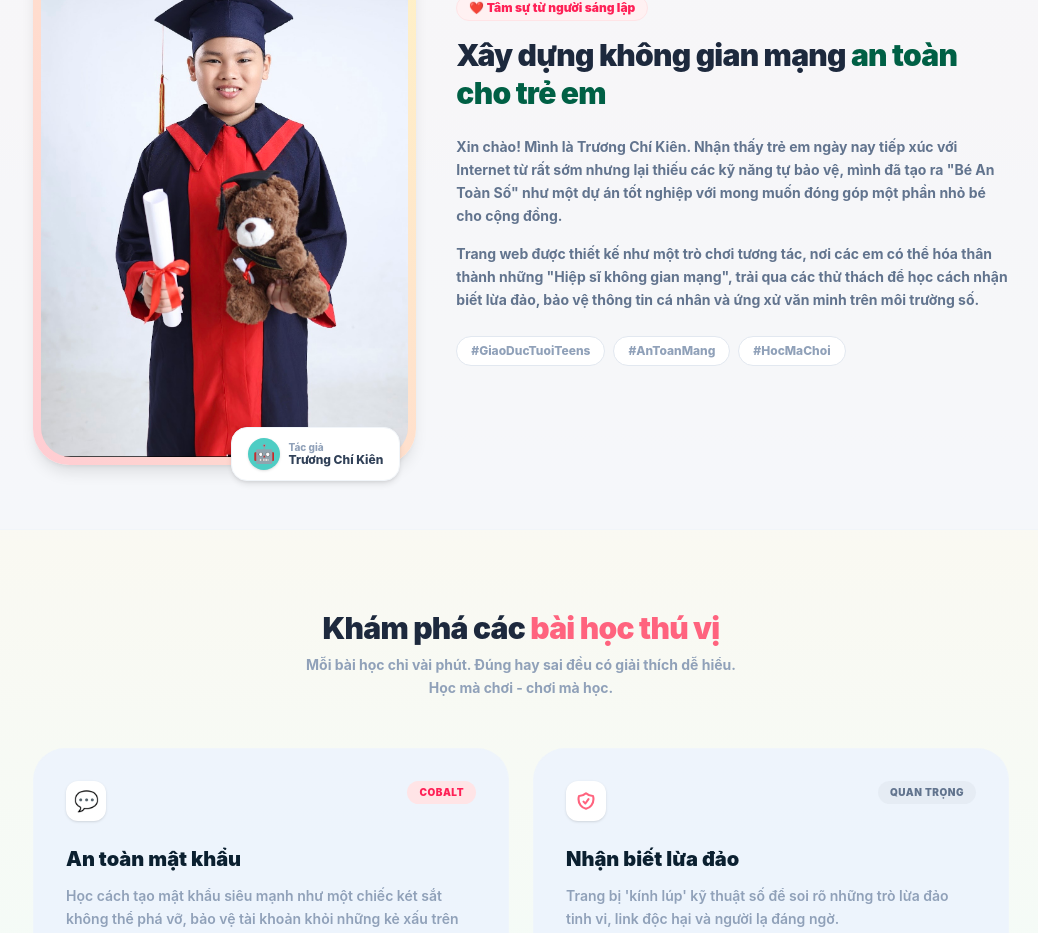
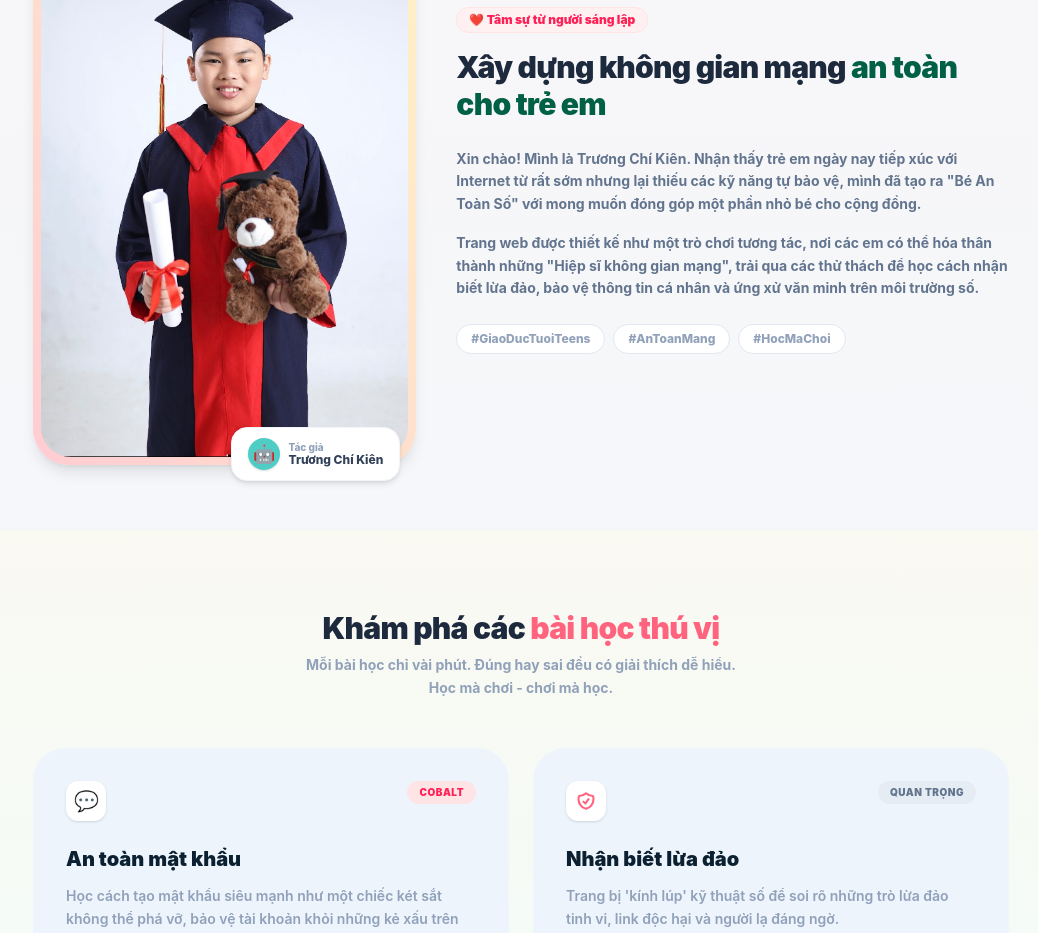
Before and after one commit to truongchikien2015/beantoanso, a Next.js app: page / in a window 1280 px wide. Shown: the part 1120-2053 px from the top of the page, without its empty margins (119-1157 px from the left). Built offline with nearby package versions, Linux system fonts and the light colour scheme; no server answers.

Commit message:
Thay đổi tiêu đề

```diff
--- a/src/components/HomeScreen.tsx
+++ b/src/components/HomeScreen.tsx
@@ -227,7 +227,7 @@ export function HomeScreen({
             </h2>
             <div className="space-y-4 text-slate-500 text-sm font-bold leading-relaxed">
               <p>
-                Xin chào! Mình là Trương Chí Kiên. Nhận thấy trẻ em ngày nay tiếp xúc với Internet từ rất sớm nhưng lại thiếu các kỹ năng tự bảo vệ, mình đã tạo ra &quot;Bé An Toàn Số&quot; như một dự án tốt nghiệp với mong muốn đóng góp một phần nhỏ bé cho cộng đồng.
+                Xin chào! Mình là Trương Chí Kiên. Nhận thấy trẻ em ngày nay tiếp xúc với Internet từ rất sớm nhưng lại thiếu các kỹ năng tự bảo vệ, mình đã tạo ra &quot;Bé An Toàn Số&quot; với mong muốn đóng góp một phần nhỏ bé cho cộng đồng.
               </p>
               <p>
                 Trang web được thiết kế như một trò chơi tương tác, nơi các em có thể hóa thân thành những &quot;Hiệp sĩ không gian mạng&quot;, trải qua các thử thách để học cách nhận biết lừa đảo, bảo vệ thông tin cá nhân và ứng xử văn minh trên môi trường số.
```
